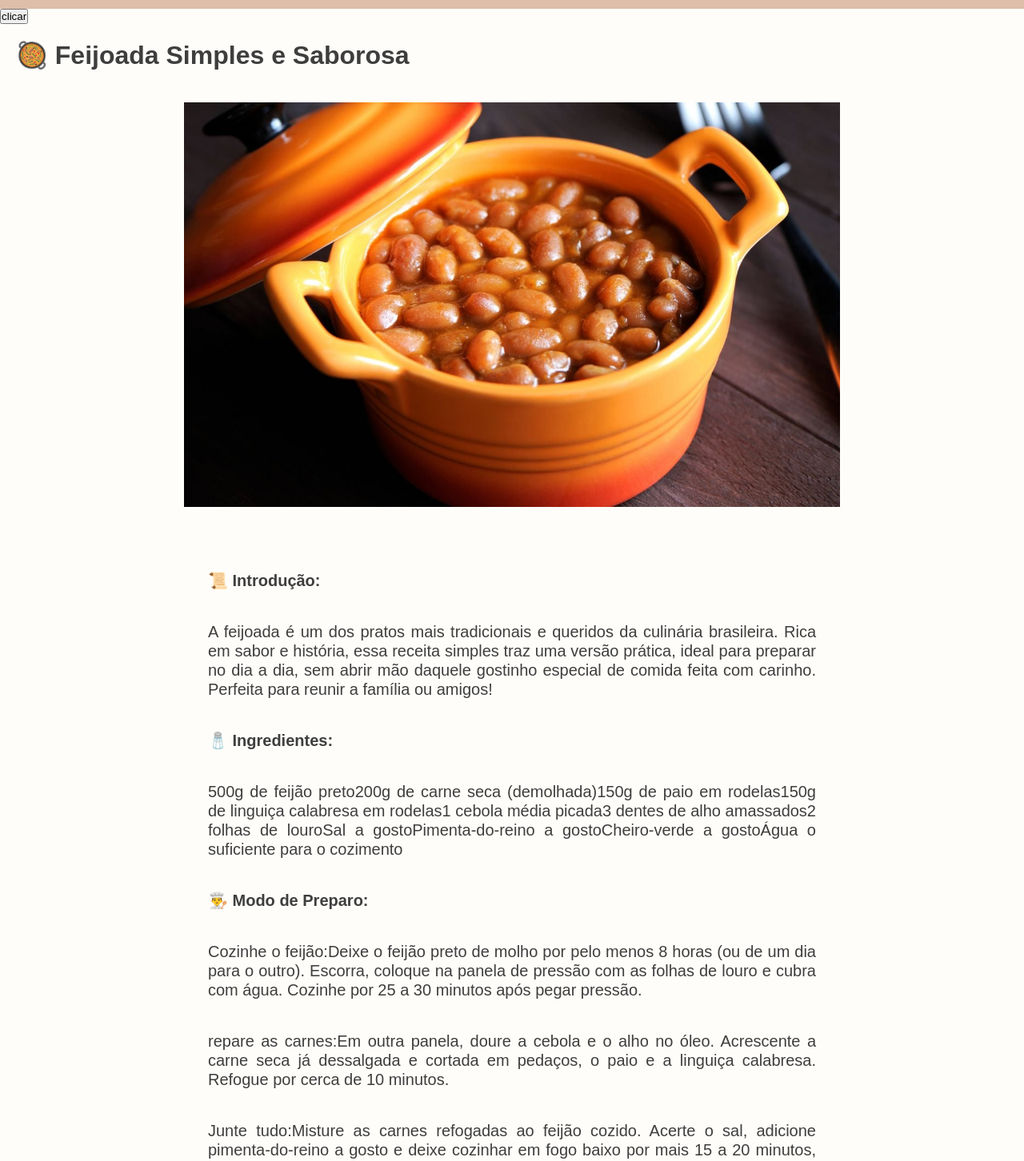
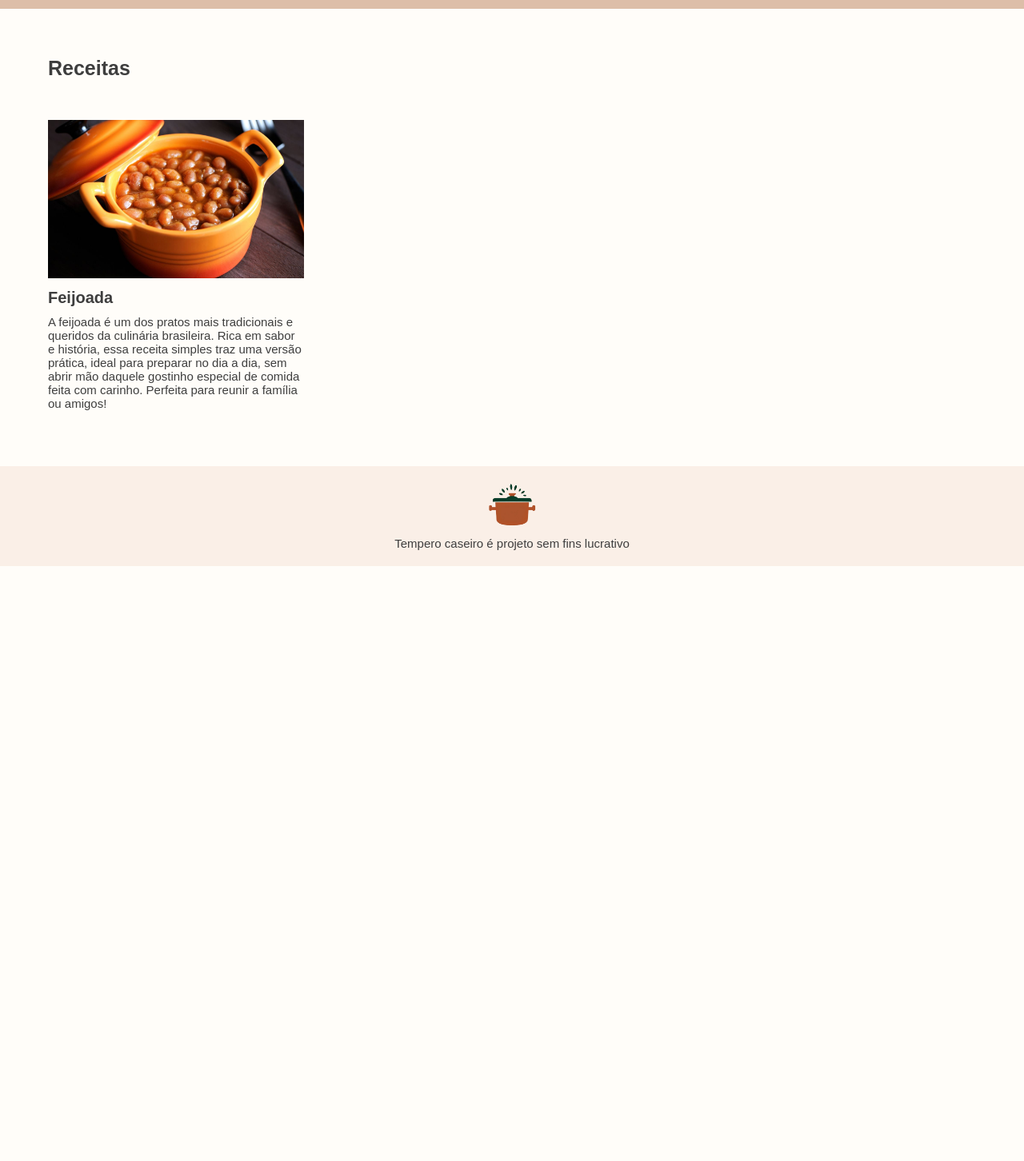
Before and after one commit to Israel-w-costa/tempero_caseiro, a React (Vite) app: page / in a window 1280 px wide. Shown: the part 200-1652 px from the top of the page at 80% size. After the commit the page ends 908 px from the top, so only its background shows below. Built offline with nearby package versions, Linux system fonts and the light colour scheme.

Commit message:
refatorando codigo

```diff
--- a/src/App.tsx
+++ b/src/App.tsx
@@ -1,12 +1,12 @@
-// import Inicio from "./pages/Inicio"
+import Inicio from "./pages/Inicio"
 
-import Recipal from "./pages/Recipal"
+// import Recipal from "./pages/Recipal"
 
 function App() {
   return(
   <>
-  {/* <Inicio/> */}
-  <Recipal/>
+  <Inicio/>
+  {/* <Recipal/> */}
   </>
 )}
 
--- a/src/components/CardRecipal/index.tsx
+++ b/src/components/CardRecipal/index.tsx
@@ -1,5 +1,5 @@
 import styles from'./styles.module.css'
-import cards from '../RecipalInfo/recipalInfoCard'
+import recipalCards from '../RecipalInfo/RecipalCards'
 
 
 export default function CardRecipal  () {
@@ -8,13 +8,13 @@ export default function CardRecipal  () {
   return (
     <>
      <h1 className={styles.recitas_texto}>Receitas</h1>
-   {cards.map( (card) => (
+   {recipalCards.map( (recipalCard) => (
 
-   <div className={styles.container_recitas} key={card.id}>
+   <div className={styles.container_recitas} key={recipalCard.id}>
     <a href='#' className={styles.container_imagem_recitas}>
-      <img src={card.imagemRecita}/>
-      <h3>{card.titulo}</h3>
-      <p>{card.pararagrafo}</p>
+      <img src={recipalCard.imagem}/>
+      <h3>{recipalCard.tituloPrincipal}</h3>
+      <p>{recipalCard.introducao}</p>
     </a>
     </div>
    ))}
--- a/src/components/RecipalInfo/RecipalInfoPages.ts
+++ b/src/components/RecipalInfo/RecipalCards.ts
@@ -1,17 +1,18 @@
 import imagemReceita from  '../../assets/feijao.jpg'
 
-const recipalInfoPages = [
+const RecipalCards = [
     {
         imagem:imagemReceita,
-        titulo:"🥘 Feijoada Simples e Saborosa",
+        tituloPrincipal:"Feijoada",
+        subtitulo:"🥘 Feijoada Simples e Saborosa",
         introducao:"A feijoada é um dos pratos mais tradicionais e queridos da culinária brasileira. Rica em sabor e história, essa receita simples traz uma versão prática, ideal para preparar no dia a dia, sem abrir mão daquele gostinho especial de comida feita com carinho. Perfeita para reunir a família ou amigos!",
         ingredientes:"500g de feijão preto200g de carne seca (demolhada)150g de paio em rodelas150g de linguiça calabresa em rodelas1 cebola média picada3 dentes de alho amassados2 folhas de louroSal a gostoPimenta-do-reino a gostoCheiro-verde a gostoÁgua o suficiente para o cozimento",
         preparo_etapa1:"Cozinhe o feijão:Deixe o feijão preto de molho por pelo menos 8 horas (ou de um dia para o outro). Escorra, coloque na panela de pressão com as folhas de louro e cubra com água. Cozinhe por 25 a 30 minutos após pegar pressão.",
         preparo_etapa2:"repare as carnes:Em outra panela, doure a cebola e o alho no óleo. Acrescente a carne seca já dessalgada e cortada em pedaços, o paio e a linguiça calabresa. Refogue por cerca de 10 minutos.",
         preparo_etapa3:"Junte tudo:Misture as carnes refogadas ao feijão cozido. Acerte o sal, adicione pimenta-do-reino a gosto e deixe cozinhar em fogo baixo por mais 15 a 20 minutos, mexendo de vez em quando para apurar o sabor.",
         preparo_etapa4:"Finalize e sirva:Desligue o fogo, polvilhe cheiro-verde e sirva com arroz branco, couve refogada e fatias de laranja.",
-        id:0
+        id:1
     }
 ]
 
-export default recipalInfoPages
+export default RecipalCards
--- a/src/pages/Recipal/index.tsx
+++ b/src/pages/Recipal/index.tsx
@@ -1,31 +1,36 @@
 import MainLayout from '../../templates/MainLayout'
 import styles from './style.module.css'
-import recipalInfoPages from '../../components/RecipalInfo/RecipalInfoPages'
+import recipalCards from '../../components/RecipalInfo/RecipalCards'
 
 export default function Recipal() {
 
 
+
   return (
     <MainLayout>
-            <button onClick={()=>console.log(recipalInfoPages)}>clicar</button>
-          {recipalInfoPages.map((recipalInfoPage) =>(
-            <div className={styles.container_recipal} key={recipalInfoPage.id}>
-                <h1>{recipalInfoPage.titulo}</h1>
-                <img src={recipalInfoPage.imagem} />
-                <div>
+      <button onClick={() => console.log( "oi")}>clicar</button>
+      {recipalCards.map((recipalCard) => (
+        <div className={styles.container_recipal} key={recipalCard.id}>
+          {recipalCard.id == 1?
+            <>
+              <h1>{recipalCard.subtitulo}</h1>
+              <img src={recipalCard.imagem} />
               <h3>📜 Introdução: </h3>
-                <p>{recipalInfoPage.introducao}</p>
+              <p>{recipalCard.introducao}</p>
               <h3>🧂 Ingredientes:</h3>
-                <p>{recipalInfoPage.ingredientes}
+              <p>{recipalCard.ingredientes}</p>
+              <h3>👨‍🍳 Modo de Preparo:</h3>
+              <p>{recipalCard.preparo_etapa1}</p>
+              <p>{recipalCard.preparo_etapa2}</p>
+              <p>{recipalCard.preparo_etapa3}</p>
+              <p>{recipalCard.preparo_etapa4}</p>
 
-                </p>
-                <h3>👨‍🍳 Modo de Preparo:</h3>
-                <p>{recipalInfoPage.preparo_etapa1}</p>
-                <p>{recipalInfoPage.preparo_etapa2}</p>
-                <p>{recipalInfoPage.preparo_etapa3}</p>
-                <p>{recipalInfoPage.preparo_etapa4}</p>
+            </>
 
-                </div>
+            :
+            <h2>erro ao carregar a receita</h2>
+
+          }
         </div>
       ))}
 
--- a/src/pages/Recipal/style.module.css
+++ b/src/pages/Recipal/style.module.css
@@ -15,8 +15,7 @@
 }
 
 .container_recipal h3,h5, p{
-    align-self: center;
-    margin:4rem 24rem;
+    margin:2rem 24rem;
     font-size: 2rem;
     text-align:justify;
     line-height: 1.2;
```
Also changed, not shown: src/components/RecipalInfo/recipalInfoCard.ts (deleted, +0 -15 lines). Lines whose indentation alone changed are shown as unchanged.
